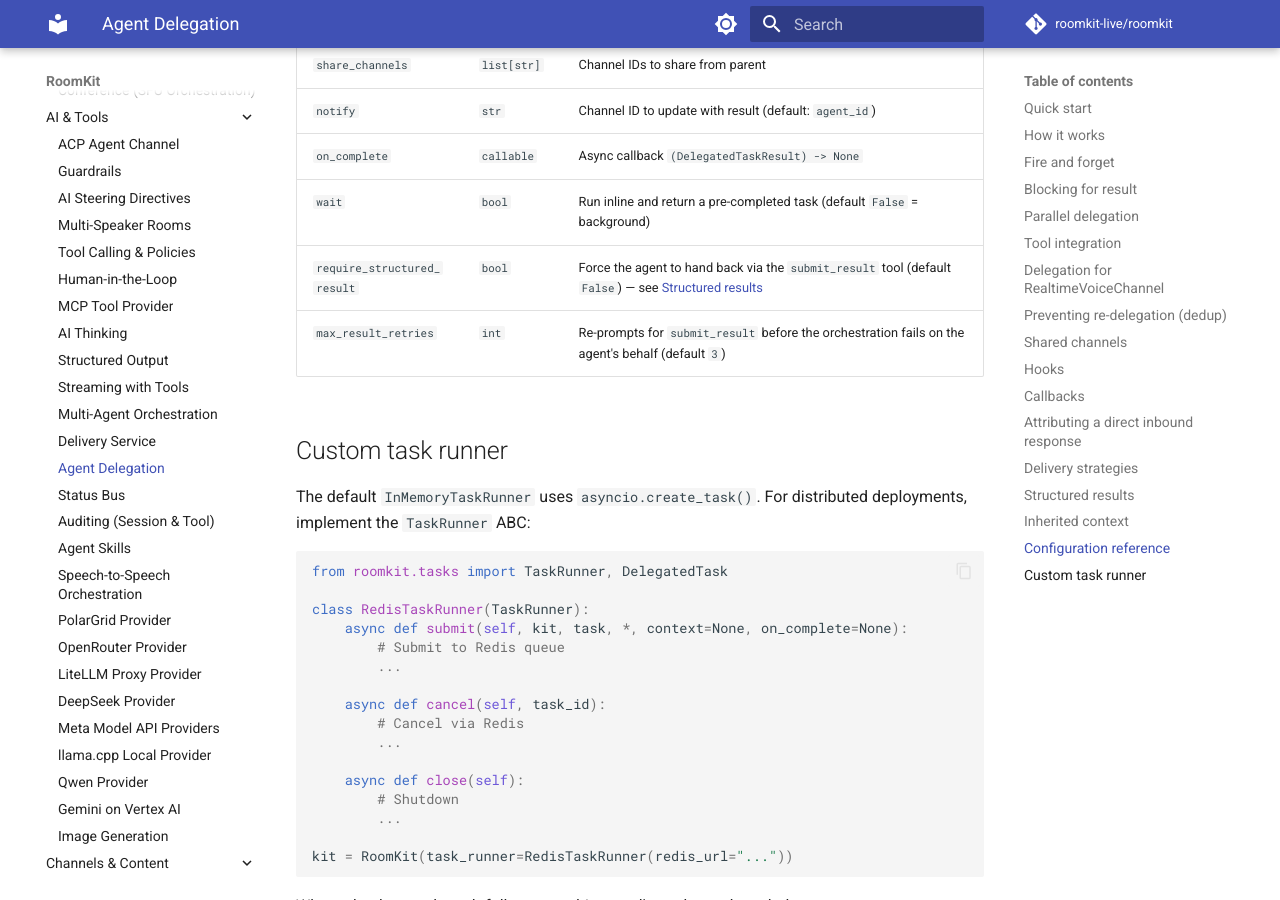
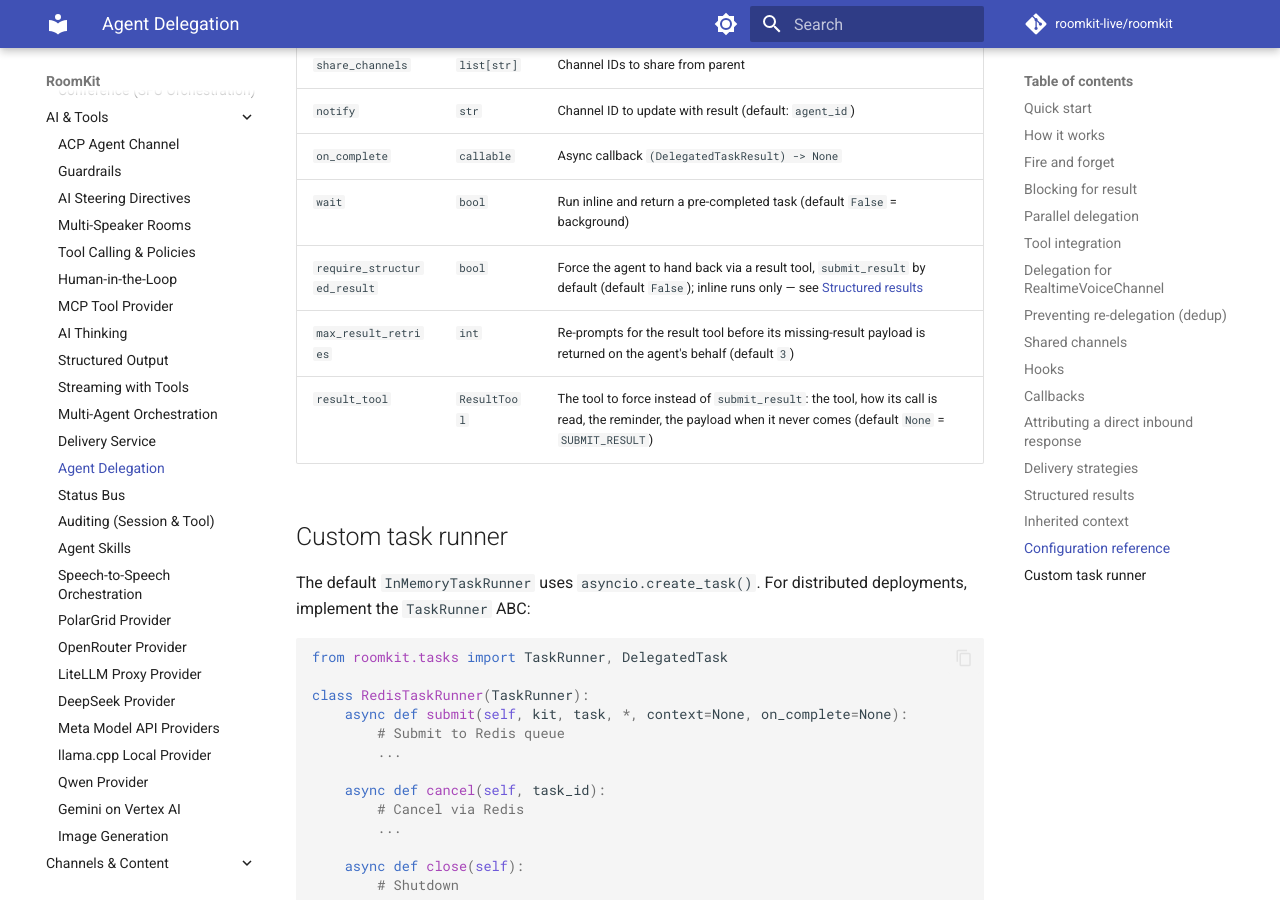
Before and after one commit to roomkit-live/roomkit-docs, an MkDocs documentation site: the page built from docs/guides/agent-delegation.md, in a window 1280 px wide and 900 px high, scrolled down 7858 px. Built offline with MkDocs 1.6.1 and Material for MkDocs 9.7.7, drawn with Linux system fonts in a browser that asks for light colours; comment, search, counter and statistics services are not loaded.

Commit message:
docs(orchestration): result_tool, ResultTool, and the supervisor's verdict through submit_verdict (RMK-246)

```diff
--- a/docs/guides/agent-delegation.md
+++ b/docs/guides/agent-delegation.md
@@ -346,8 +346,9 @@ the top-level parent.
 | `notify` | `str` | Channel ID to update with result (default: `agent_id`) |
 | `on_complete` | `callable` | Async callback `(DelegatedTaskResult) -> None` |
 | `wait` | `bool` | Run inline and return a pre-completed task (default `False` = background) |
-| `require_structured_result` | `bool` | Force the agent to hand back via the `submit_result` tool (default `False`) — see [Structured results](#structured-results) |
-| `max_result_retries` | `int` | Re-prompts for `submit_result` before the orchestration fails on the agent's behalf (default `3`) |
+| `require_structured_result` | `bool` | Force the agent to hand back via a result tool, `submit_result` by default (default `False`); inline runs only — see [Structured results](#structured-results) |
+| `max_result_retries` | `int` | Re-prompts for the result tool before its missing-result payload is returned on the agent's behalf (default `3`) |
+| `result_tool` | `ResultTool` | The tool to force instead of `submit_result`: the tool, how its call is read, the reminder, the payload when it never comes (default `None` = `SUBMIT_RESULT`) |
 
 ## Custom task runner
 
```
Also changed, not shown: docs/api/orchestration.md (+11 -0 lines), docs/guides/orchestration.md (+4 -1 lines).
